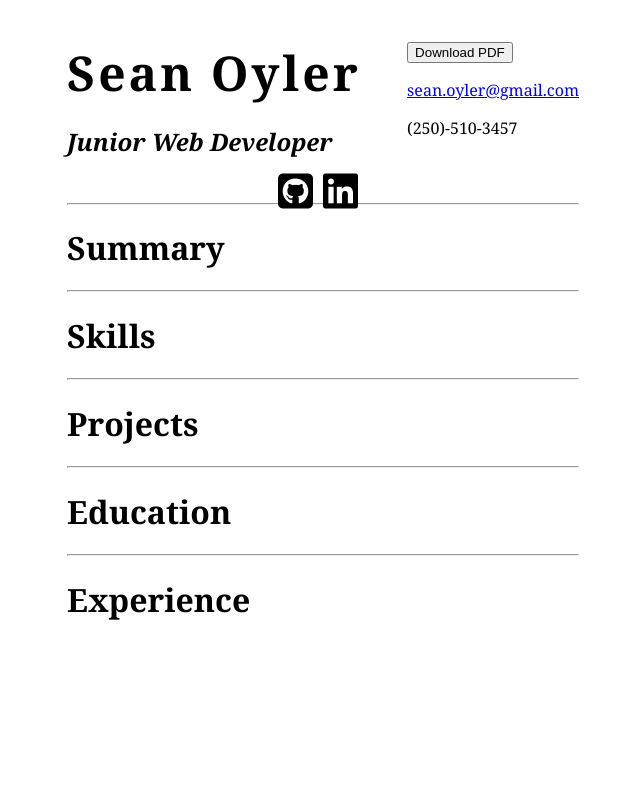
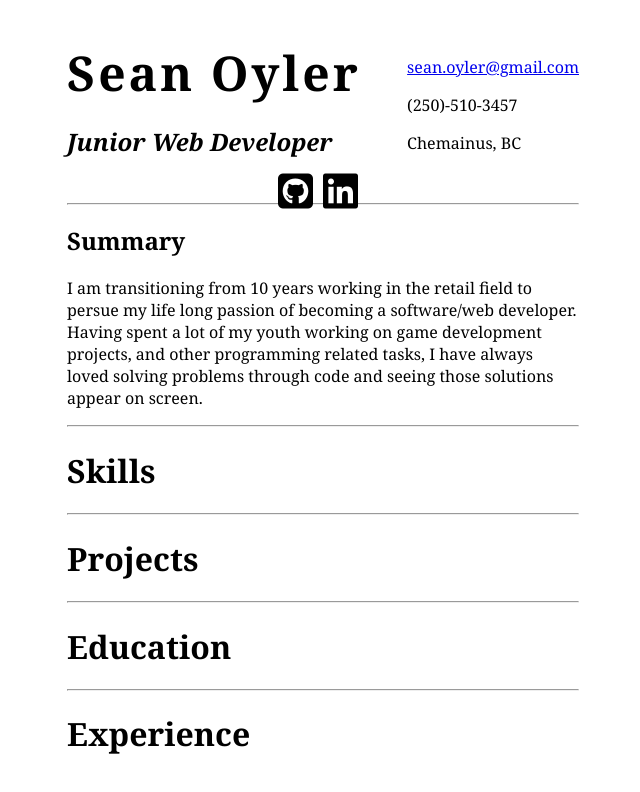
Before and after one commit to xrysen/resume, a React (Create React App) app: page / in a window 1280 px wide. Shown: the top 792 px of the page, without its empty margins (317-957 px from the left). Built offline with nearby package versions, Linux system fonts and the light colour scheme.

Commit message:
Updates header and adds summary

```diff
--- a/src/Components/Header.jsx
+++ b/src/Components/Header.jsx
@@ -7,11 +7,11 @@ const Header = () => {
       <section className="header">
         <h1 className="name">Sean Oyler</h1>
         <aside className="email">
-          <button>Download PDF</button>
           <p>
             <a href="mailto:sean.oyler@gmail.com">sean.oyler@gmail.com</a>
           </p>
           <p>(250)-510-3457</p>
+          <p>Chemainus, BC</p>
         </aside>
       </section>
       <section id="tag-line">
--- a/src/Components/Summary.jsx
+++ b/src/Components/Summary.jsx
@@ -1,7 +1,18 @@
 import React from "react";
 
 const Summary = () => {
-  return <h1>Summary</h1>;
+  return (
+    <section className="summary">
+      <h1>Summary</h1>
+      <p>
+        I am transitioning from 10 years working in the retail field to persue
+        my life long passion of becoming a software/web developer. Having spent
+        a lot of my youth working on game development projects, and other
+        programming related tasks, I have always loved solving problems through
+        code and seeing those solutions appear on screen.
+      </p>
+    </section>
+  );
 };
 
 export default Summary;
```
Also changed, not shown: 1 other file (tests, documents, lock files or other folders).
